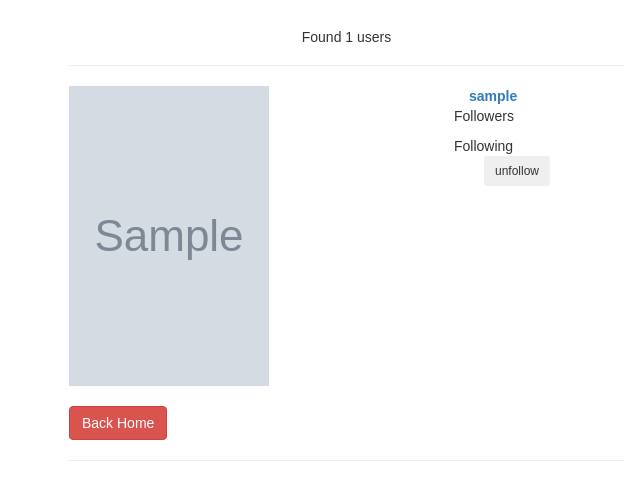
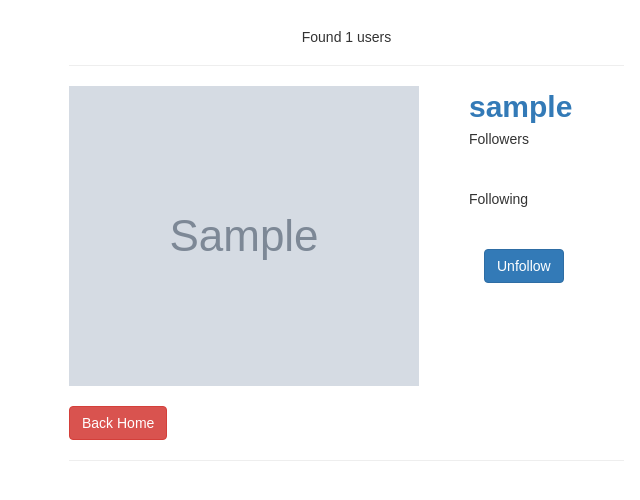
Before and after one commit to Chebichii-Lab/Instagram-Influencers, a Django app: template gram/templates/search.html in a window 1280 px wide. Shown: the part 86-586 px from the top of the page, without its empty margins (1-641 px from the left). Run offline with Django 3.2, Linux system fonts and the light colour scheme; the template is opened without the code that fills it: most values are stand-ins (such as "Sample title", 1, 10 or a date in 2020); grey boxes marked "Sample" are stand-in pictures; some libraries are stand-ins or nearby versions.

Commit message:
add style to the search.html

```diff
--- a/gram/templates/search.html
+++ b/gram/templates/search.html
@@ -21,20 +21,23 @@
                     <div class="row">
                         <div class="col-md-4">
                             <img src="{{res.user.profile.picture.url}}" alt="oops cant display"
-                                class="rounded-circle border ml-3 mt-2  mr-3" width="200px" height="300px">
+                                class="rounded-circle border ml-3 mt-2  mr-3" width="350px" height="300px">
                         </div>
-                        <div class="col-md-8">
-                            <span><strong><a href="">{{res.user.username}}</a></strong></span>
+                        <div class="col-md-3">
+                            <span style="font-size: 30px;"><strong><a href="">{{res.user.username}}</a></strong></span>
                             <div class="row">
-                                <div class="col-sm">
-                                    <p>Followers</p>
-                                </div>
-                                <div class="col-sm">Following</div>
+                                <div class="col-md-4">Followers</div>
+                                <br>
+                                <br>
+                                <br>
+                                <div class="col-md-4">Following</div>
                             </div>
+                            <br>
+                            <br>
                             <div class="col-md-3 mt-3">
                                 {% csrf_token %}
                                 <form method="POST" action="follow/{{res.user.id}}">
-                                    <button class="btn btn-sm btn-outline-primary" name="follow">unfollow</button>
+                                    <button class="btn btn-md btn-primary" name="follow">Unfollow</button>
                                 </form>
                             </div>
                         </div>
```
